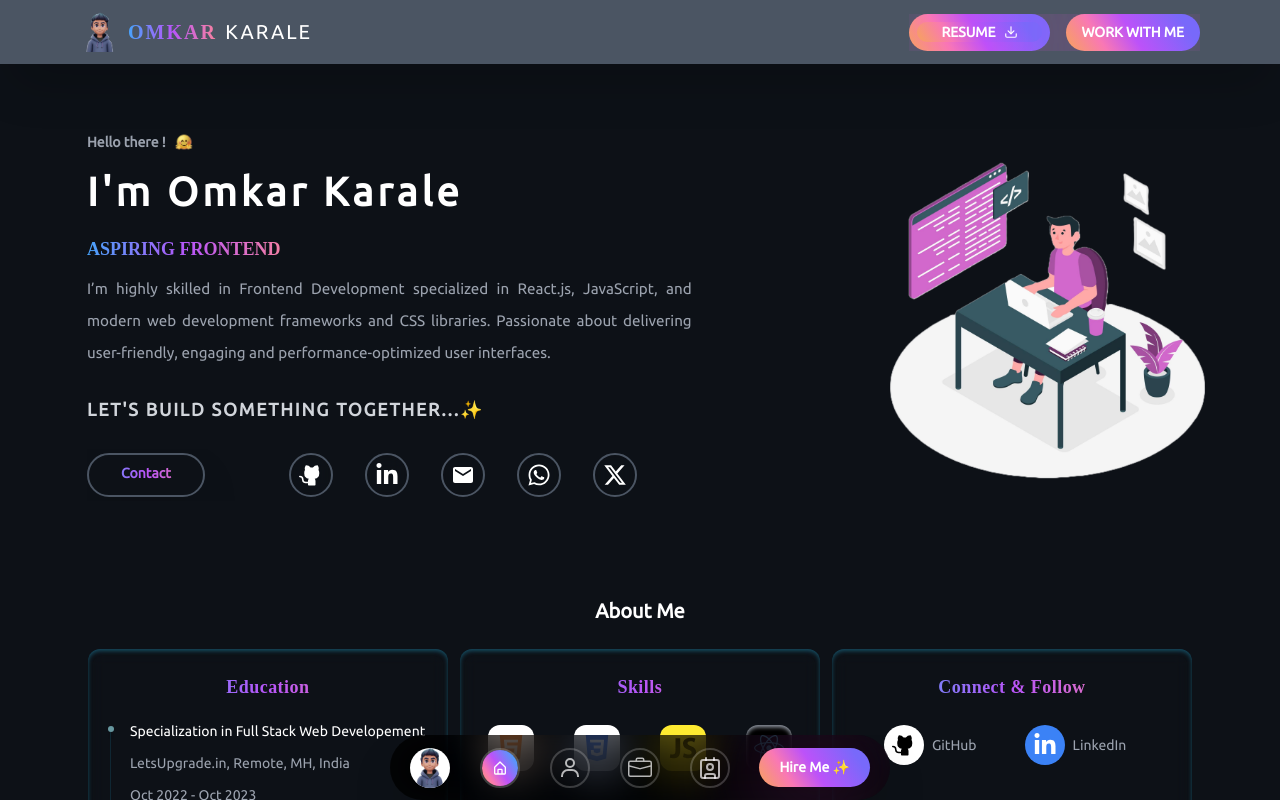
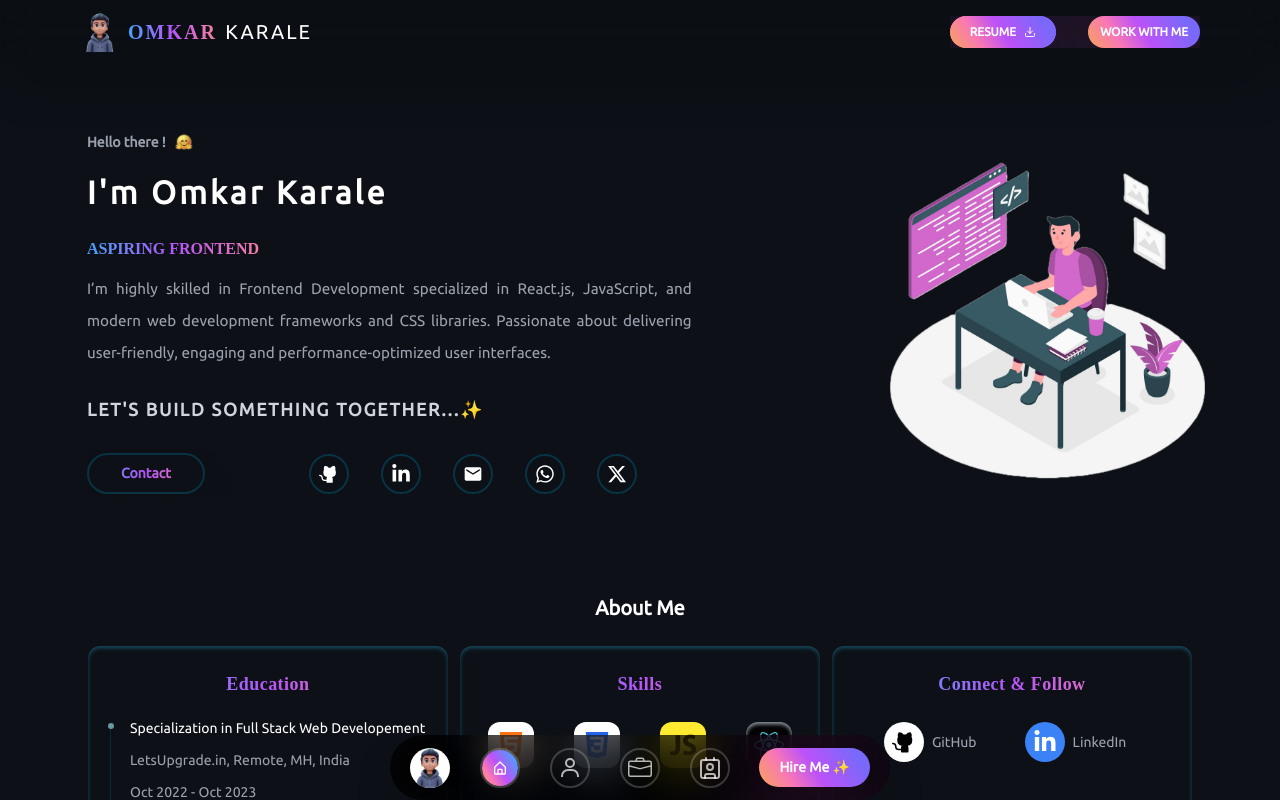
Before and after one commit to onkar895/ONKAR-PORTFOLIO, a React (Vite) app: page / in a window 1280 px wide. Shown: the top 800 px of the page. Built offline with nearby package versions, Linux system fonts and the light colour scheme.

Commit message:
Updated the required UI Components for better Design

```diff
--- a/src/Components/Banner.jsx
+++ b/src/Components/Banner.jsx
@@ -20,8 +20,8 @@ const Banner = () => {
           <div className='flex flex-col lg:gap-2 gap-4 max-sm:mt-10 max-sm:mx-auto lg:w-[80%] lg:pl-8 md:px-2 lg:px-0'>
             <div className='space-y-4 lg:w-[30vw] w-full flex flex-col max-sm:items-center md:items-center lg:items-start'>
               <h1 data-aos="fade-up" data-aos-duration="2000" className='flex gap-2 lg:text-sm text-2xl font-bold animate-pulse text-gray-400'>Hello there ! <img src={HII} alt="" className='w-7 h-7 lg:w-5 lg:h-5 hover:scale-125 cursor-pointer' /></h1>
-              <h1 data-aos="fade-up" data-aos-duration="2000" className='font-bold py-2 lg:text-[40px] text-[36px] min-[320px]:text-[32px] tracking-widest'> I'm Omkar <span>Karale</span></h1>
-              <div className='text-[20px] min-[320px]:text-[18px] font-semibold uppercase'>
+              <h1 data-aos="fade-up" data-aos-duration="2000" className='font-bold py-2 lg:text-[40px] text-[36px] min-[320px]:text-[32px] min-[1024px]:text-[32px] tracking-widest'> I'm Omkar <span>Karale</span></h1>
+              <div className='text-[20px] min-[320px]:text-[18px] min-[1024px]:text-[16px] font-semibold uppercase'>
                 <TypeAnimation
                   sequence={["Aspiring Frontend Enthusiast", 2000, "Passionate Web Developer", 2000, "Eager Learner of Web Wizardry", 2000]}
                   speed={50}
@@ -36,42 +36,42 @@ const Banner = () => {
             <div className="flex flex-col lg:items-start items-center md:gap-6 gap-8 w-full mx-auto">
               <p data-aos="fade-up" data-aos-duration="2000" className="text-[1.1rem] lg:w-[77.2%] text-gray-400 sm:text-[.95rem] text-justify">  I’m highly skilled in Frontend Development specialized in React.js, JavaScript, and modern web development frameworks and CSS libraries. Passionate about delivering user-friendly, engaging and performance-optimized user interfaces.
               </p>
-              <div className="md:tracking-widest tracking-widest shadow-2x font-bold">
+              <div className="tracking-widest shadow-2x font-bold">
                 <h1 data-aos="fade-up" data-aos-duration="2000" className='text-gray-300 max-sm:text-sm'>LET'S BUILD SOMETHING TOGETHER...✨</h1>
               </div>
-              <div data-aos="fade-up" data-aos-duration="2000" className='flex flex-wrap justify-between md:w-[70.2%] w-[100%] max-sm:gap-y-10 md:gap-y-5 lg:gap-y-0 py-1 cursor-pointer'>
+              <div data-aos="fade-up" data-aos-duration="2000" className='flex min-[1024px]:flex-nowrap min-[1024px]:gap-10 flex-wrap justify-between md:w-[70.2%] w-[100%] max-sm:gap-y-10 md:gap-y-5 lg:gap-y-0 py-1 cursor-pointer'>
                 <NavLink to='https://drive.google.com/file/d/14X_rdNAwv1ZD9LmFS4-pR9_T6fSay2Kd/view?usp=sharing' className='flex items-center gap-2 text-sm btn px-6 md:hidden'>
                   <span>Resume</span>
                   <FiDownload className='text-sm' />
                 </NavLink>
                 <NavLink to='/contact'
-                  className='bg-transparent border-2 border-gray-600 rounded-full px-8 py-2 text-gradient text-sm cursor-pointer shadow-2xl transition-all duration-500 hover:scale-95'>
+                  className='bg-transparent border-2 border-cyan-950 rounded-full px-8 py-2 text-gradient text-sm cursor-pointer shadow-2xl transition-all duration-500 hover:scale-95'>
                   <span className='font-bolder'>Contact</span>
                 </NavLink>
 
-                <div className="flex items-center space-x-8 max-sm:w-[100%] justify-between overflow-hidden text-2xl max-sm:mx-auto"
+                <div className="flex items-center space-x-8 max-sm:w-[100%] justify-between overflow-hidden text-xl max-sm:mx-auto"
                 >
-                  <div className="bg-transparent backdrop-blur rounded-full border-2 border-gray-600 text-white p-2 hover:bg-white hover:text-black">
+                  <div className="bg-transparent backdrop-blur rounded-full border-2 border-cyan-950 text-white p-2 hover:bg-white hover:text-black">
                     <a href="https://github.com/onkar895">
                       <PiGithubLogoFill className='transition-all duration-500 hover:scale-125' />
                     </a>
                   </div>
-                  <div className="bg-transparent backdrop-blur rounded-full border-2 border-gray-600 text-white p-2 hover:bg-blue-500 hover:text-white">
+                  <div className="bg-transparent backdrop-blur rounded-full border-2 border-cyan-950 text-white p-2 hover:bg-blue-500 hover:text-white">
                     <a href="https://www.linkedin.com/in/omkarkarale541/">
                       <FaLinkedinIn className='transition-all duration-500 hover:scale-125' />
                     </a>
                   </div>
-                  <div className="bg-transparent backdrop-blur rounded-full border-2 border-gray-600 text-white p-2 hover:bg-red-500 hover:text-white">
+                  <div className="bg-transparent backdrop-blur rounded-full border-2 border-cyan-950 text-white p-2 hover:bg-red-500 hover:text-white">
                     <a href="mailto:onkarkarale4@gmail.com">
                       <MdEmail className='transition-all duration-500 hover:scale-125' />
                     </a>
                   </div>
-                  <div className="bg-transparent backdrop-blur rounded-full border-2 border-gray-600 text-white p-2 hover:bg-green-500 hover:text-white">
+                  <div className="bg-transparent backdrop-blur rounded-full border-2 border-cyan-950 text-white p-2 hover:bg-green-500 hover:text-white">
                     <a href=" https://wa.me/9921374887">
                       <FaWhatsapp className='transition-all duration-500 hover:scale-125' />
                     </a>
                   </div>
-                  <div className="bg-transparent backdrop-blur rounded-full border-2 border-gray-600 text-white p-2 hover:bg-black hover:text-white">
+                  <div className="bg-transparent backdrop-blur rounded-full border-2 border-cyan-950 text-white p-2 hover:bg-black hover:text-white">
                     <a href="https://twitter.com/Onkar895">
                       <FaXTwitter className='transition-all duration-500 hover:scale-125' />
                     </a>
@@ -80,7 +80,7 @@ const Banner = () => {
               </div>
             </div>
           </div>
-          <div className='lg:w-[35%]' >
+          <div className='lg:w-[35%]' data-aos="fade-left" data-aos-duration="2000" >
             <img src={Profile} alt="Profile" />
           </div>
         </div>
--- a/src/Components/Footer.jsx
+++ b/src/Components/Footer.jsx
@@ -23,7 +23,7 @@ const Footer = () => {
               Open for freelance projects, full-time or part-time positions, and conversations on the latest frontend innovations. Let's connect, whether it's for a job, project or simply to exchange ideas !
             </span>
           </div>
-          <NavLink to="mailto:onkarkarale4@gmail.com" className='btn text-sm py-2 mt-1 text-center'>
+          <NavLink to="mailto:onkarkarale4@gmail.com" className='btn text-[16px] font-bold py-1 mt-1 text-center'>
             Let's Communicate 😉
           </NavLink>
         </div>
--- a/src/Components/Header.jsx
+++ b/src/Components/Header.jsx
@@ -8,7 +8,7 @@ import { FiDownload } from "react-icons/fi";
 const Header = () => {
 
   return (
-    <header className='py-5 lg:py-3 backdrop-blur-lg bg-black/10 shadow-2xl fixed top-0 left-0 z-40 w-full bg-gray-600'>
+    <header className='py-5 lg:py-3 backdrop-blur-lg bg-black/10 shadow-2xl fixed top-0 left-0 z-40 w-full'>
       <div className='container flex justify-between items-center mx-auto md:px-10'>
         <div data-aos="fade-down" data-aos-duration="2000" className='flex items-center gap-2'>
           <div>
@@ -19,14 +19,14 @@ const Header = () => {
             <span className='text-xl tracking-widest '>KARALE</span>
           </div>
         </div>
-        <div className='flex gap-4 max-sm:hidden'>
-          <div data-aos="fade-down" data-aos-duration="2000" className='btn px-2 py-2 cursor-pointer text-sm font-bold'>
-            <NavLink to='https://drive.google.com/file/d/14X_rdNAwv1ZD9LmFS4-pR9_T6fSay2Kd/view?usp=sharing' className='flex items-center gap-2 font-bold btn px-6 transition-all duration-500 hover:scale-95'>
+        <div className='flex items-center gap-8 max-sm:hidden'>
+          <div data-aos="fade-down" data-aos-duration="2000" className='btn cursor-pointer text-xs font-bold'>
+            <NavLink to='https://drive.google.com/file/d/14X_rdNAwv1ZD9LmFS4-pR9_T6fSay2Kd/view?usp=sharing' className='flex items-center gap-2 font-bold btn px-5 py-2 transition-all duration-500 hover:scale-95'>
               <span>RESUME</span>
               <FiDownload className='text-md' />
             </NavLink>
           </div>
-          <div data-aos="fade-down" data-aos-duration="2000" className='max-sm:hidden btn px-4 py-2 cursor-pointer text-sm font-bold'>
+          <div data-aos="fade-down" data-aos-duration="2000" className='max-sm:hidden btn cursor-pointer text-xs font-bold px-3 py-2'>
             <NavLink to="https://www.linkedin.com/in/omkarkarale541/">
               <span>WORK WITH ME</span>
             </NavLink>
--- a/src/Pages/About.jsx
+++ b/src/Pages/About.jsx
@@ -8,7 +8,7 @@ const About = () => {
 
   return (
     <section data-aos="fade-up" data-aos-duration="2000">
-      <div data-aos="fade-up" data-aos-duration="2000" className='container mx-auto md:px-12 w-full h-full mt-16 max-sm:mt-10'>
+      <div className='container mx-auto md:px-12 w-full h-full mt-16 max-sm:mt-10'>
         <div className='pb-6 mx-auto text-center font-bold lg:text-xl text-2xl'>
           <h2>About Me</h2>
         </div>
--- a/src/index.css
+++ b/src/index.css
@@ -51,7 +51,7 @@
 }
 
 .setBackground {
-    background: #0D1117;
+    background: #0d1117;
 }
 
 @layer base {
```
